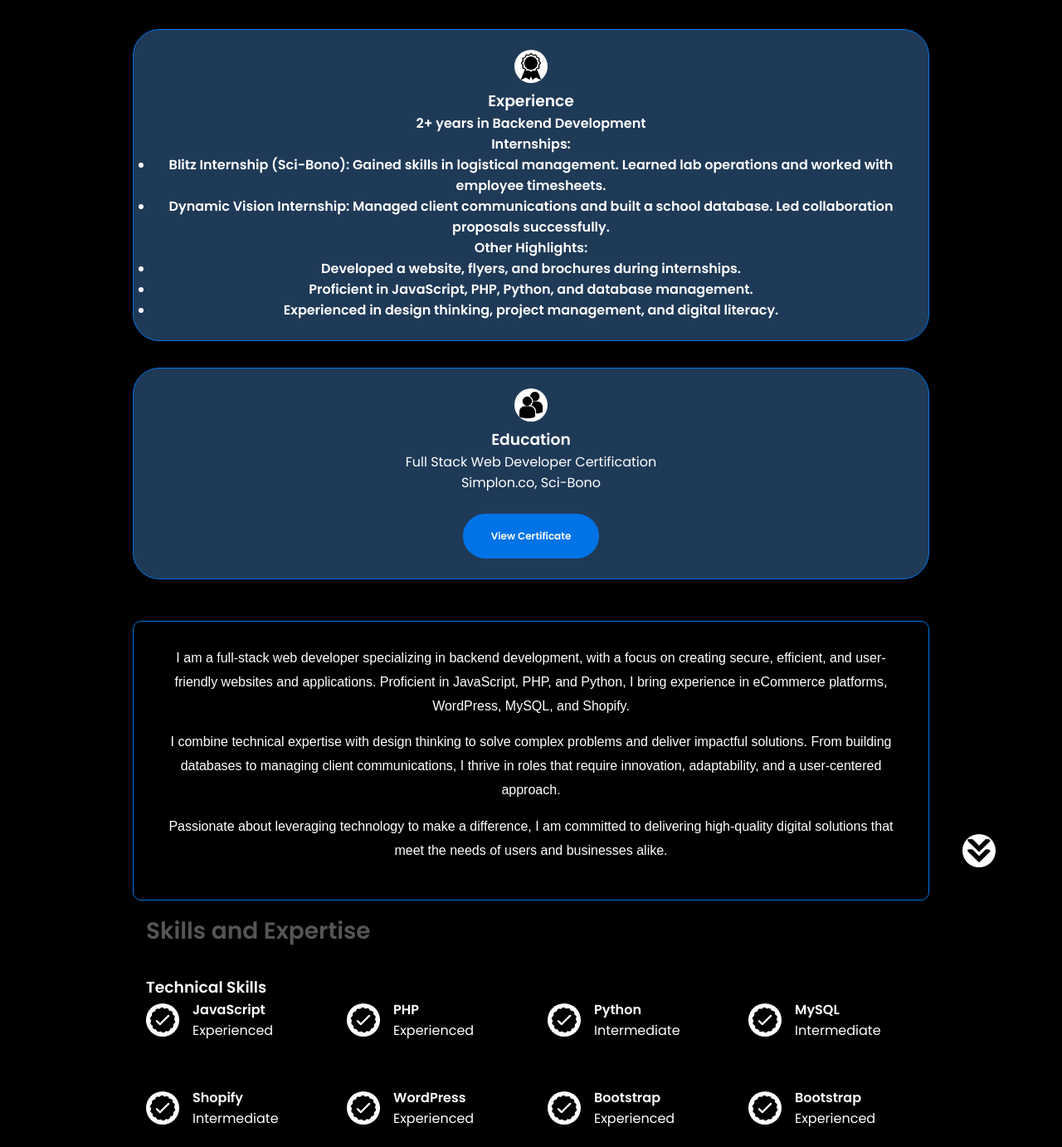
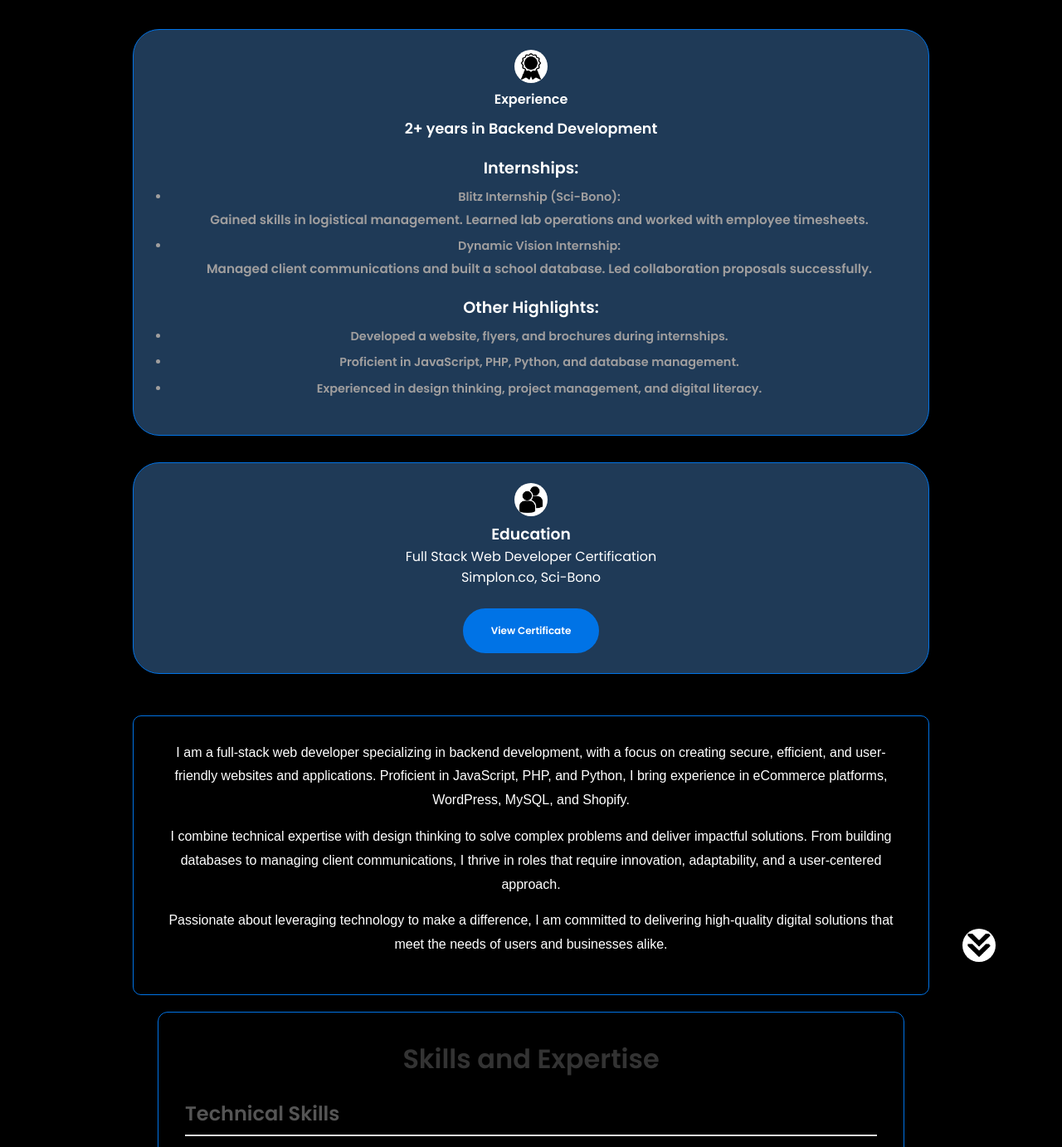
Before and after one commit to itsSbu/portfolio, a plain HTML site: page index.html in a window 1280 px wide. Shown: the part 1054-2436 px from the top of the page at 83% size. Drawn offline with Linux system fonts and the light colour scheme.

Commit message:
Update style.css

```diff
--- a/style.css
+++ b/style.css
@@ -205,12 +205,12 @@ section {
 
 /* ICONS */
 
-.icon {
+/* .icon {
   cursor: pointer;
   height: 2rem;
   background-color: #385bcf;
   border-radius: 50%;
-}
+} */
 
 /* BUTTONS */
 
@@ -263,6 +263,54 @@ section {
 }
 
 /* ABOUT SECTION */
+.experience-container h3 {
+  font-size: 1rem;
+
+  margin-bottom: 10px;
+  text-align: center;
+}
+
+.experience-content p {
+  font-size: 1.1rem;
+  font-weight: bold;
+  margin-bottom: 20px;
+  text-align: center;
+}
+
+.internships,
+.highlights {
+  margin-bottom: 20px;
+}
+
+h4 {
+  font-size: 1.2rem;
+  margin-bottom: 10px;
+
+}
+
+ul {
+  list-style: disc;
+  padding-left: 20px;
+  color: #a09e9e;
+
+}
+
+ul li {
+  margin-bottom: 10px;
+  line-height: 1.5;
+  font-size: 0.9rem;
+
+}
+
+ul li b {
+  color: #a09e9e;
+}
+
+ul li span {
+  display: block;
+  margin-top: 5px;
+  font-size: 0.95rem;
+}
 
 #about {
   position: relative;
@@ -303,7 +351,6 @@ section {
   border: 0.1rem solid #0073e6; /* Blue border */
   text-align: center;
 }
-
 .text-container{
   border: 0.1rem solid #0073e6;
   padding: 30px;
@@ -320,47 +367,82 @@ section {
 
 #experience {
   position: relative;
-  padding: 1rem;
+  padding: 2rem;
+  border: 0.1rem solid #0073e6;
+  border-radius: 12px;
+  box-shadow: 0 4px 8px rgba(0, 0, 0, 0.1);
+  max-width: 900px;
+  margin: 20px auto;
 }
 
 .experience-sub-title {
-  color: rgb(85, 85, 85);
-  font-weight: 600;
-  font-size: 1.75rem;
-  margin-bottom: 2rem;
+  color: #333;
+  font-weight: 700;
+  font-size: 2rem;
+  margin-bottom: 1.5rem;
+  text-align: center;
 }
 
-.experience-details-container {
-  display: flex;
-  justify-content: center;
-  flex-direction: column;
+.experience-details-container h3 {
+  font-size: 1.5rem;
+  color: #555;
+  margin-top: 1.5rem;
+  margin-bottom: 1rem;
+  border-bottom: 2px solid #ddd;
+  padding-bottom: 0.5rem;
 }
 
 .article-container {
   display: flex;
-  text-align: initial;
   flex-wrap: wrap;
-  flex-direction: row;
-  gap: 2.5rem; /* Keeps spacing between articles */
-  justify-content: flex-start; /* Aligns articles neatly */
+  gap: 1.5rem;
+  justify-content: flex-start;
 }
 
 article {
   display: flex;
-  align-items: center; /* Aligns image and text vertically */
-  width: 15rem; /* Adjust width as needed */
-  gap: 1rem; /* Adds spacing between the image and the text */
-  flex: 1 1 200px;
-  min-width: 200px;
-  margin-bottom: 1rem;
+  align-items: center;
+  gap: 1rem;
+  background-color: #ffffff;
+  border: 1px solid #ddd;
+  border-radius: 8px;
+  padding: 1rem;
+  box-shadow: 0 2px 4px rgba(0, 0, 0, 0.1);
+  width: calc(22% - 1rem); /* Three columns */
+  min-width: 220px;
 }
 
 .icon {
-  width: 40px; /* Adjust size of the icon */
-  height: fit-content; /* Maintain aspect ratio */
+  width: 40px;
+  height: 40px;
   background-color: white;
   border-radius: 50%;
 }
+
+article h4 {
+  font-size: 1rem;
+  font-weight: 600;
+  color: #444;
+}
+
+article p {
+  font-size: 0.7rem;
+  color: #666;
+  margin: 0;
+}
+
+@media (max-width: 768px) {
+  article {
+    width: calc(50% - 1rem); /* Two columns on smaller screens */
+  }
+}
+
+@media (max-width: 480px) {
+  article {
+    width: 100%; /* Full width on mobile screens */
+  }
+}
+
 
 
 /* PROJECTS SECTION */
@@ -766,6 +848,7 @@ footer p {
   .details-container {
     padding: 1.5rem;
     flex: 1;
+
     border-radius: 2rem;
     border: 0.3rem solid #1f3a57;
     text-align: center;
@@ -890,7 +973,6 @@ footer p {
   .graphic-img {
     grid-template-columns: repeat(2, 1fr);
     gap: 10px;
-    height: 20vh;
 
   }
 
@@ -904,7 +986,8 @@ footer p {
   .graphic-img {
     border-radius: 0.5rem;
     width: 100%;
-  height: 20vh;
+    height: 20vh;
+
   }
   .tooltip {
     position: absolute;
@@ -919,6 +1002,7 @@ footer p {
     opacity: 0;
     transition: opacity 0.3s ease;
   }
+
   .button {
     font-size: 1rem;
     padding: 10px 20px;
@@ -1009,6 +1093,12 @@ footer p {
   }
 
   .email-icon {
-    height: 2rem;
+    height: 1rem;
+
+  }
+  .icon {
+    cursor: pointer;
+    background-color: #385bcf;
+    border-radius: 50%;
   }
 }
```
